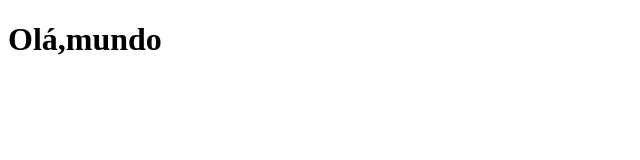
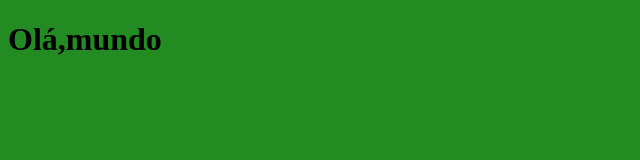
Before and after one commit to jeanschwitzky/teste, a plain HTML site: page Index.html in a window 1280 px wide. Shown: the whole page, without its empty margins (0-640 px from the left). Drawn offline with Linux system fonts and the light colour scheme.

Commit message:
Ramificação do main com CSS

```diff
--- a/Index.html
+++ b/Index.html
@@ -3,6 +3,7 @@
 <head>
     <meta charset="UTF-8">
     <meta name="viewport" content="width=device-width, initial-scale=1.0">
+    <link rel="stylesheet" href="style.css">
     <title>Index</title>
 </head>
 <body>
--- /dev/null
+++ b/style.css
@@ -0,0 +1,3 @@
+body {
+    background-color: forestgreen;
+}
```
